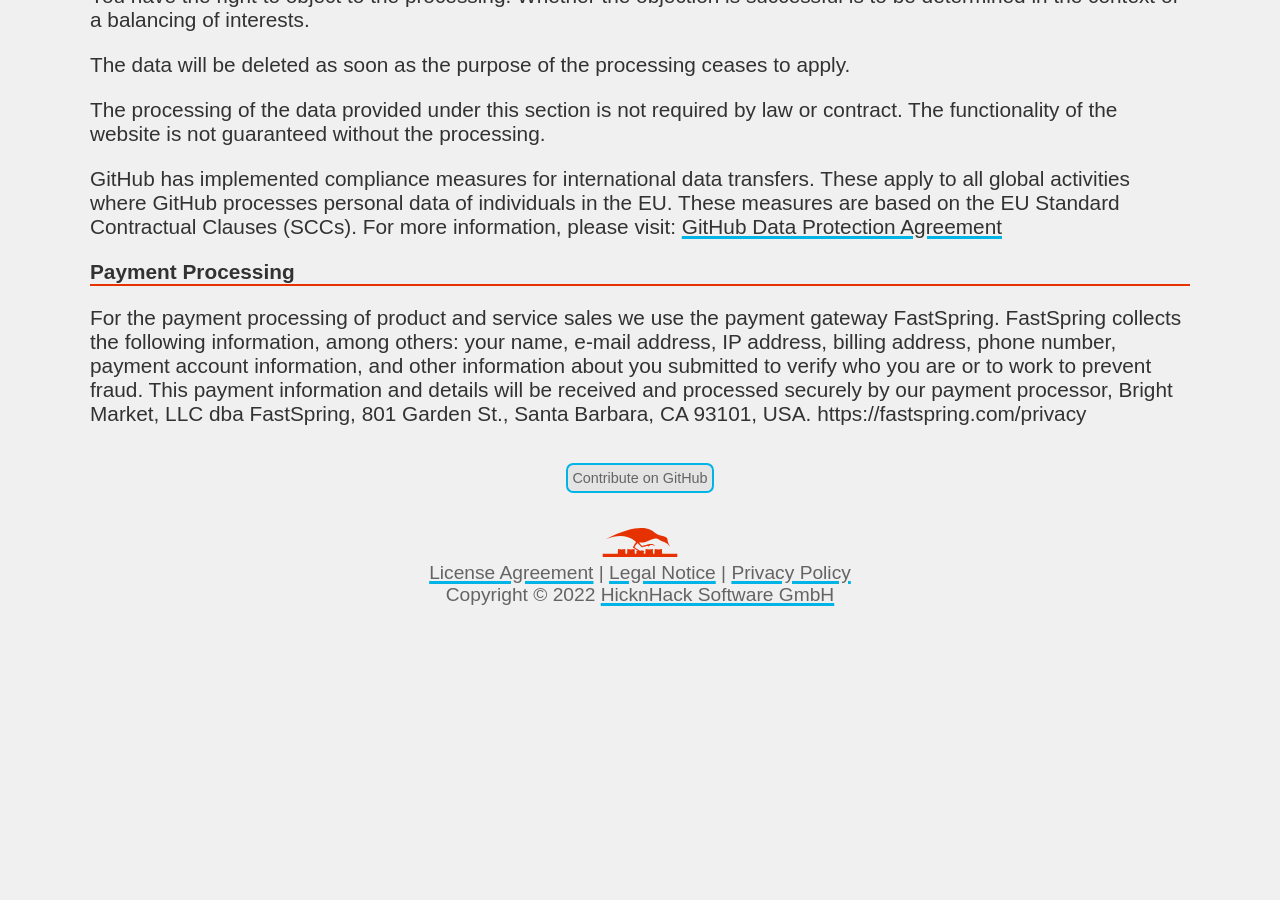
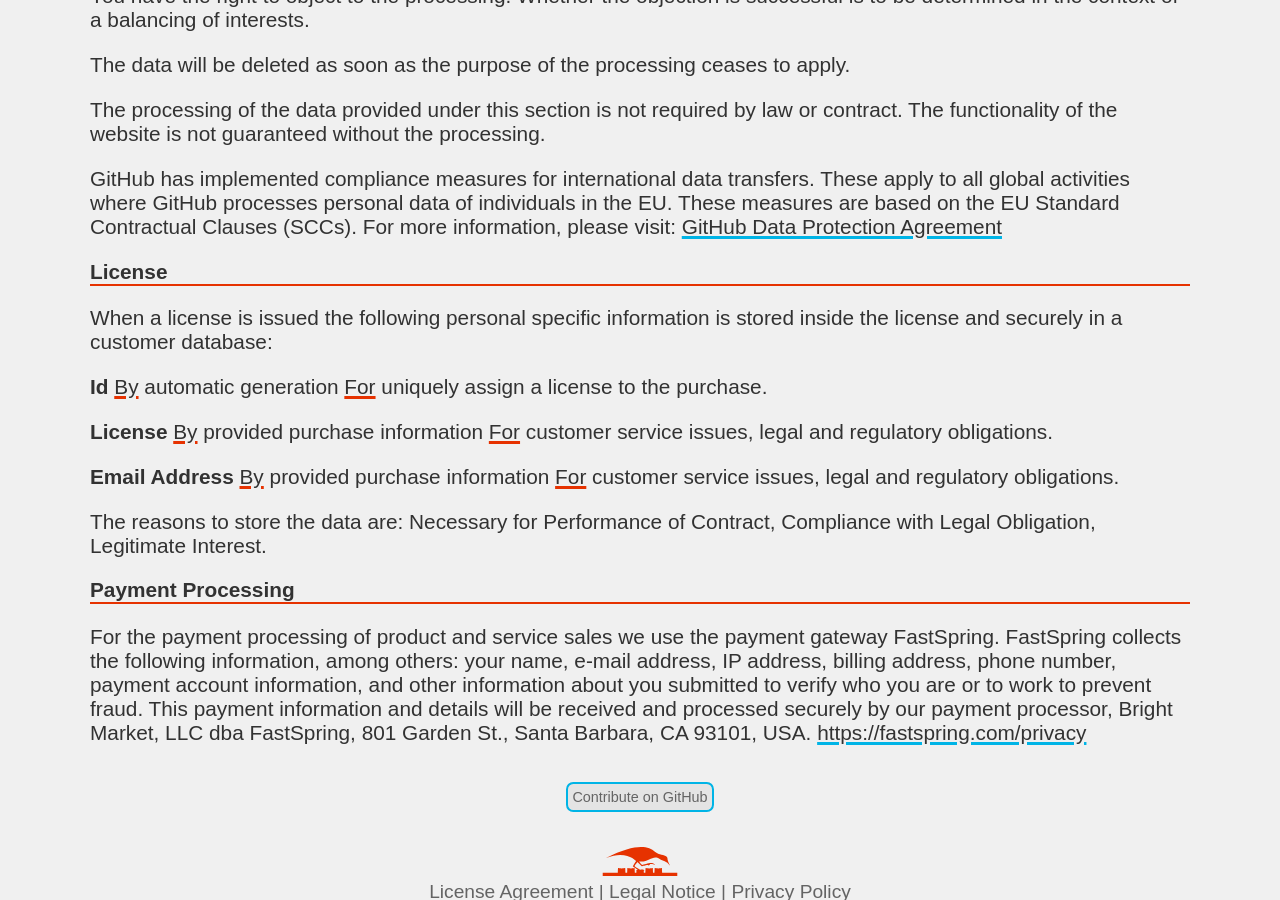
Before and after one commit to redmineBOOST/website, a Jekyll site: the page built from privacy-policy.md, in a window 1280 px wide and 900 px high, scrolled down 1000 px. Built offline with Jekyll 4.4.1, drawn with Linux system fonts in a browser that asks for light colours; before the commit the page ends 1641 px from its top, so only the background shows below that.

Commit message:
Licensing data collection paragraph

```diff
--- a/privacy-policy.md
+++ b/privacy-policy.md
@@ -38,6 +38,18 @@
 
 GitHub has implemented compliance measures for international data transfers. These apply to all global activities where GitHub processes personal data of individuals in the EU. These measures are based on the EU Standard Contractual Clauses (SCCs). For more information, please visit: [GitHub Data Protection Agreement](https://docs.github.com/en/site-policy/privacy-policies/github-data-protection-agreement)
 
+### License
+
+When a license is issued the following personal specific information is stored inside the license and securely in a customer database:
+
+**Id** *By* automatic generation *For* uniquely assign a license to the purchase.
+
+**License** *By* provided purchase information *For* customer service issues, legal and regulatory obligations.
+
+**Email Address** *By* provided purchase information *For* customer service issues, legal and regulatory obligations.
+
+The reasons to store the data are: Necessary for Performance of Contract, Compliance with Legal Obligation, Legitimate Interest.
+
 ### Payment Processing
 
-For the payment processing of product and service sales we use the payment gateway FastSpring. FastSpring collects the following information, among others: your name, e-mail address, IP address, billing address, phone number, payment account information, and other information about you submitted to verify who you are or to work to prevent fraud. This payment information and details will be received and processed securely by our payment processor, Bright Market, LLC dba FastSpring, 801 Garden St., Santa Barbara, CA 93101, USA. https://fastspring.com/privacy
+For the payment processing of product and service sales we use the payment gateway FastSpring. FastSpring collects the following information, among others: your name, e-mail address, IP address, billing address, phone number, payment account information, and other information about you submitted to verify who you are or to work to prevent fraud. This payment information and details will be received and processed securely by our payment processor, Bright Market, LLC dba FastSpring, 801 Garden St., Santa Barbara, CA 93101, USA. [https://fastspring.com/privacy](https://fastspring.com/privacy)
```
